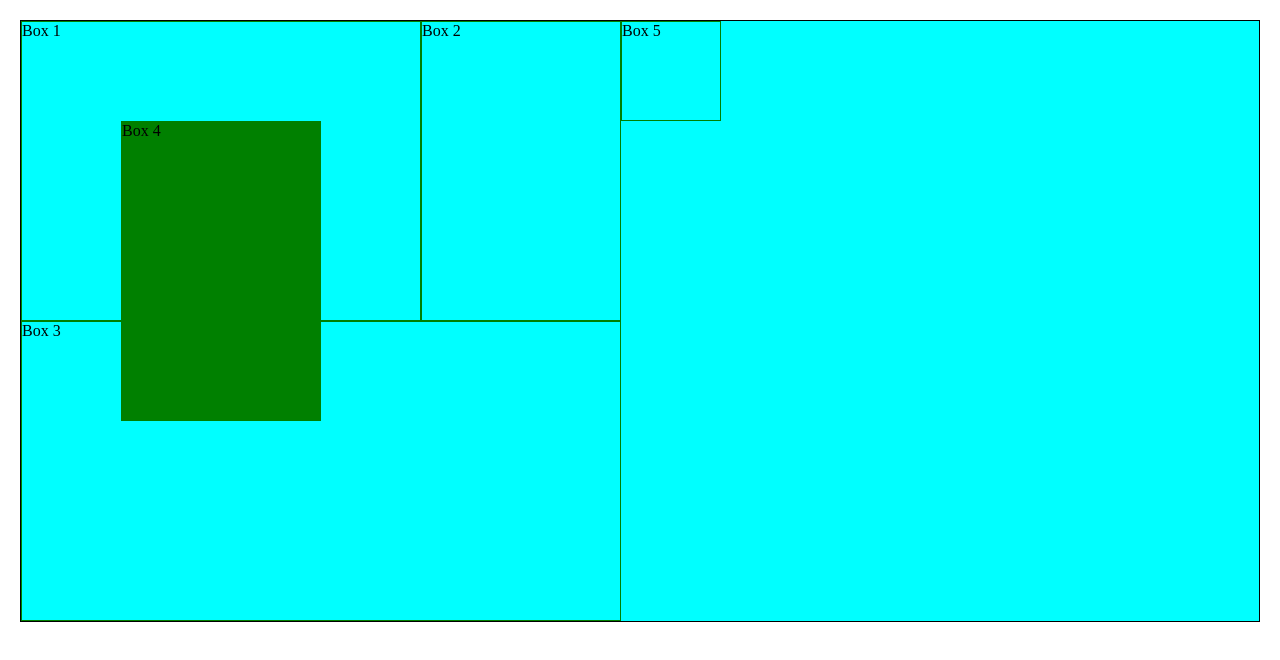
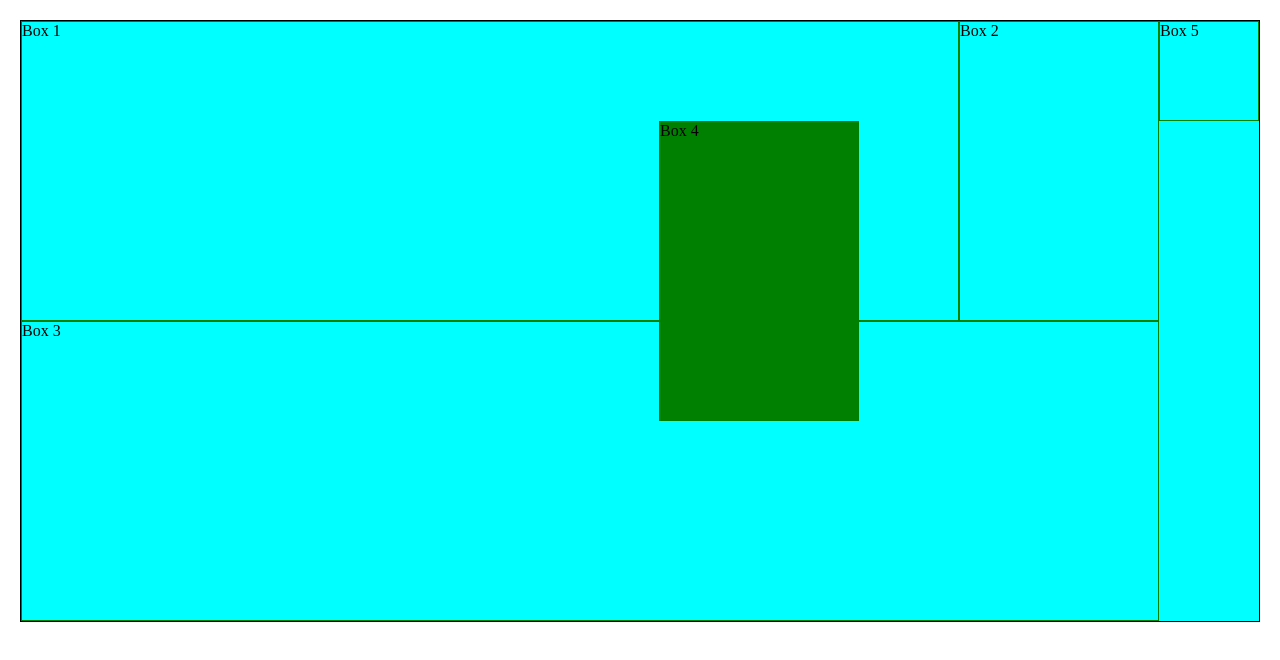
Before and after one commit to SakonBel/CSS-concepts-grid, a plain HTML site: page index.html in a window 1280 px wide. Drawn offline with Linux system fonts and the light colour scheme.

Commit message:
Learn about grid minmax function

```diff
--- a/style.css
+++ b/style.css
@@ -8,7 +8,8 @@ body {
   display: grid;
   /* Can also use fraction(fr) */
   grid-template-rows: 100px 100px 100px 100px 100px 100px;
-  grid-template-columns: 100px 100px 100px 100px 100px 100px;
+  /* minmax use for set minimum and maximum unit of the grid item */
+  grid-template-columns: minmax(100px, 3fr) 100px 100px 100px 100px 100px;
   /* Setting special grid item to use the same unit */
   grid-auto-rows: 100px;
   grid-auto-columns: 100px;
```
